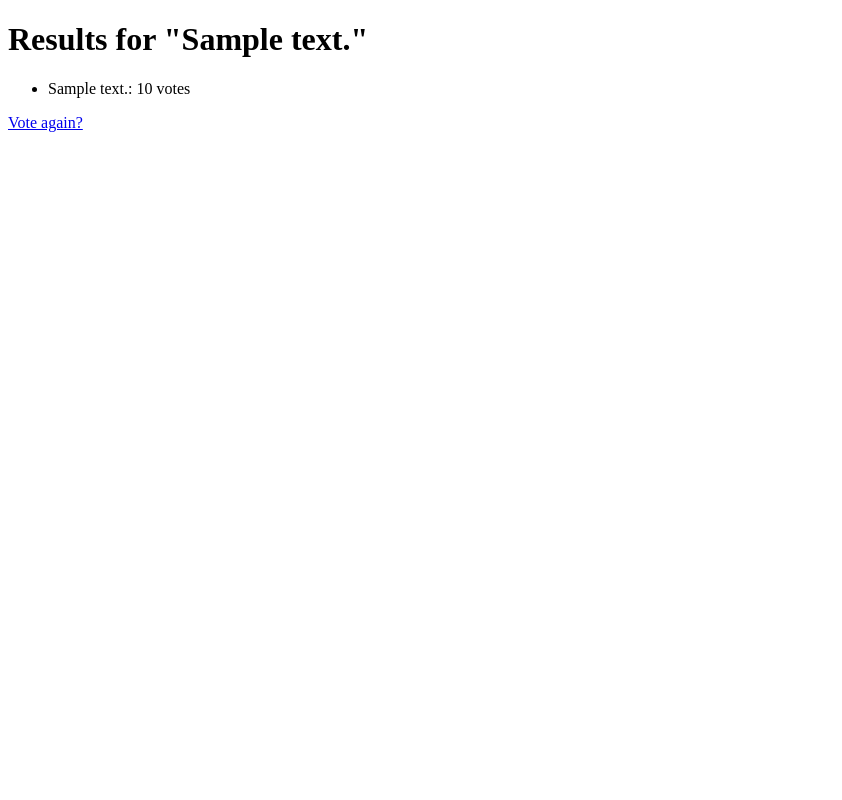
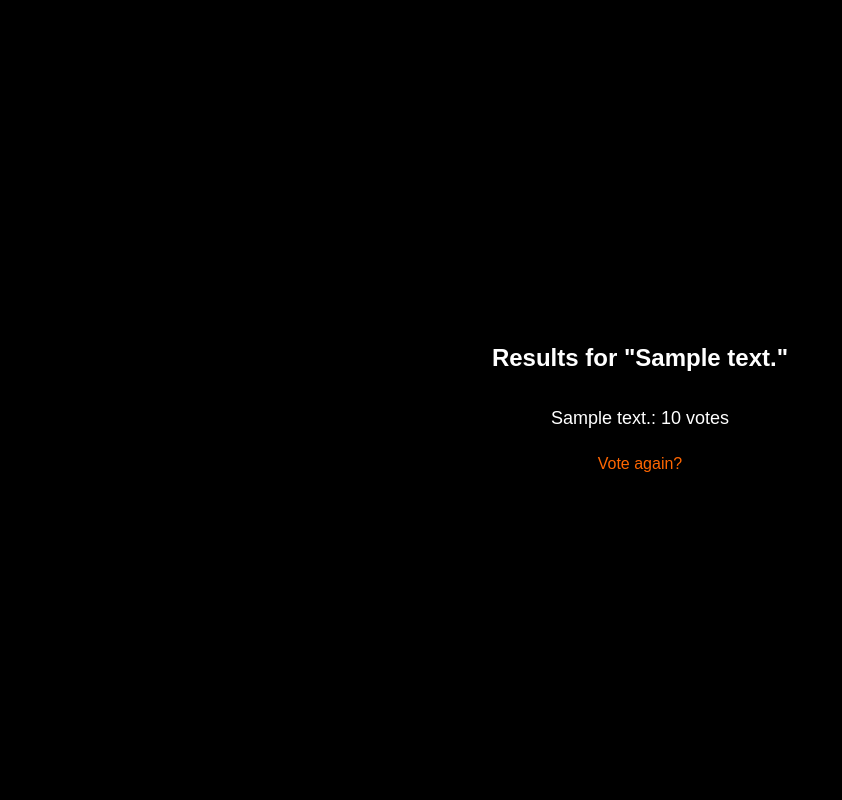
Before and after one commit to SaiMouli3/Django-Updated-Polling-app-, a Django app: template website/polls/templates/polls/results.html in a window 1280 px wide. Shown: the whole page, without its empty margins (0-842 px from the left). Run offline with Django 3.2, Linux system fonts and the light colour scheme; the template is opened without the code that fills it: most values are stand-ins (such as "Sample title", 1, 10 or a date in 2020).

Commit message:
Update results.html

```diff
--- a/website/polls/templates/polls/results.html
+++ b/website/polls/templates/polls/results.html
@@ -2,6 +2,44 @@
 <html>
 <head>
     <title>Results for {{ question.question_text }}</title>
+    <style>
+        body {
+            font-family: Arial, sans-serif;
+            background-color: #000; /* Set background color to black */
+            color: #fff; /* Set text color to white */
+            margin: 0;
+            padding: 0;
+            display: flex;
+            flex-direction: column;
+            align-items: center;
+            justify-content: center;
+            height: 100vh;
+        }
+
+        h1 {
+            font-size: 24px;
+            text-align: center;
+            margin-bottom: 20px;
+        }
+
+        ul {
+            list-style-type: none;
+            padding: 0;
+        }
+
+        li {
+            font-size: 18px;
+            margin-bottom: 10px;
+        }
+
+        a {
+            color: #ff6600; /* Set link color to orange */
+            text-decoration: none;
+        }
+
+        /* Rest of your CSS styles here */
+
+    </style>
 </head>
 <body>
     <h1>Results for "{{ question.question_text }}"</h1>
```
